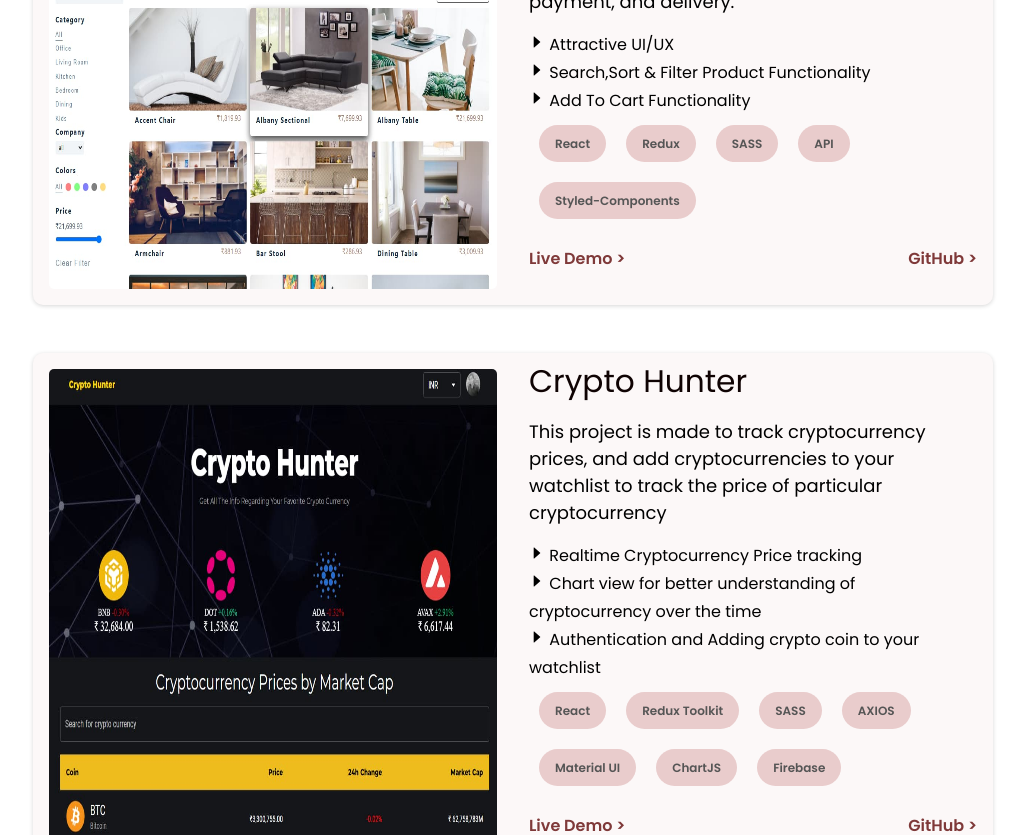
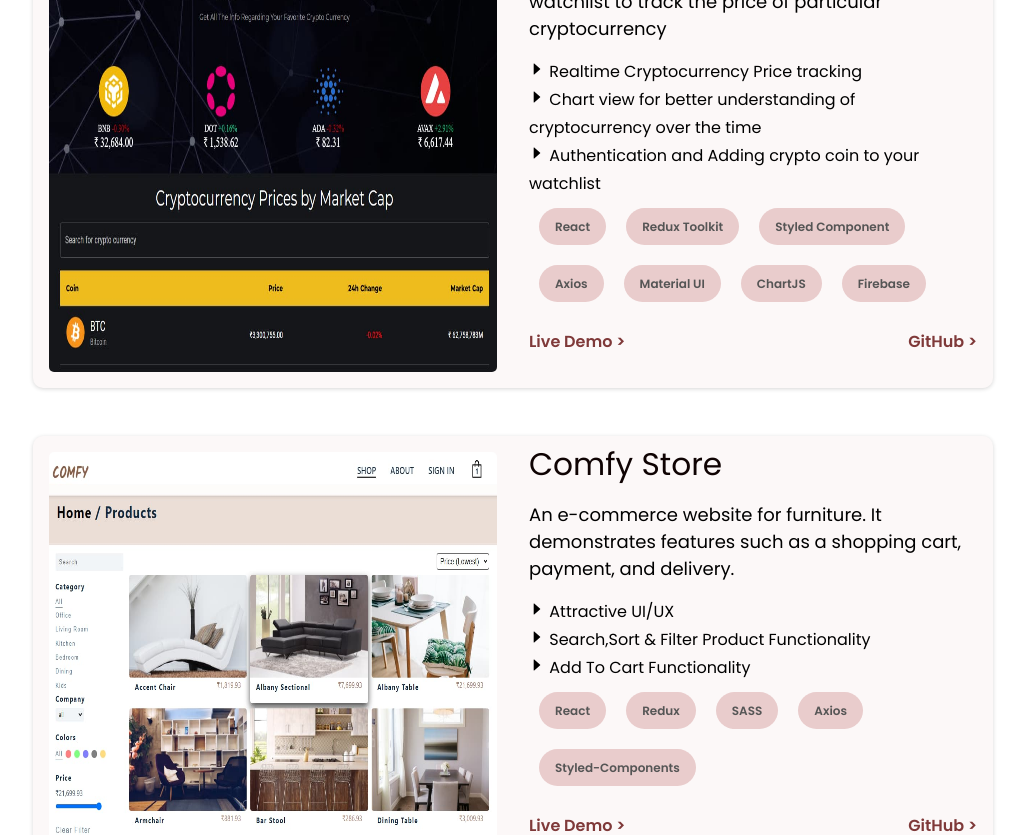
Before and after one commit to shyamayadav154/react-final-portfolio, a React (Create React App) app: page / in a window 1280 px wide. Shown: the part 2000-2835 px from the top of the page, without its empty margins (127-1152 px from the left). Built offline with nearby package versions, Linux system fonts and the light colour scheme.

Commit message:
little changtein data

```diff
--- a/src/data/data.js
+++ b/src/data/data.js
@@ -4,26 +4,6 @@
 import img3 from '../assets/crypto hunter.jpg'
 
 export const projectData = [
-  {
-    id: 2,
-    title: 'Comfy Store',
-    desc: 'An e-commerce website for furniture. It demonstrates features such as a shopping cart, payment, and delivery.',
-    features: [
-      { id: 1, name: 'Attractive UI/UX' },
-      { id: 2, name: 'Search,Sort & Filter Product Functionality' },
-      { id: 3, name: 'Add To Cart Functionality' },
-    ],
-    techStacks: [
-      { id: 1, name: 'React' },
-      { id: 2, name: 'Redux' },
-      { id: 3, name: 'SASS' },
-      { id: 4, name: 'API' },
-      { id: 5, name: 'Styled-Components' },
-    ],
-    img: img2,
-    url: 'https://comfy-store-v1.netlify.app/',
-    repo: 'https://github.com/shyamayadav154/comfy-store',
-  },
   {
     id: 3,
     title: 'Crypto Hunter',
@@ -42,8 +22,8 @@
     techStacks: [
       { id: 1, name: 'React' },
       { id: 2, name: 'Redux Toolkit' },
-      { id: 3, name: 'SASS' },
-      { id: 4, name: 'AXIOS' },
+      { id: 3, name: 'Styled Component' },
+      { id: 4, name: 'Axios' },
       { id: 5, name: 'Material UI' },
       { id: 6, name: 'ChartJS' },
       { id: 7, name: 'Firebase' },
@@ -52,6 +32,27 @@
     url: 'https://crypto-hunter-v1.netlify.app/',
     repo: 'https://github.com/shyamayadav154/cyrpto-hunter',
   },
+  {
+    id: 2,
+    title: 'Comfy Store',
+    desc: 'An e-commerce website for furniture. It demonstrates features such as a shopping cart, payment, and delivery.',
+    features: [
+      { id: 1, name: 'Attractive UI/UX' },
+      { id: 2, name: 'Search,Sort & Filter Product Functionality' },
+      { id: 3, name: 'Add To Cart Functionality' },
+    ],
+    techStacks: [
+      { id: 1, name: 'React' },
+      { id: 2, name: 'Redux' },
+      { id: 3, name: 'SASS' },
+      { id: 4, name: 'Axios' },
+      { id: 5, name: 'Styled-Components' },
+    ],
+    img: img2,
+    url: 'https://comfy-store-v1.netlify.app/',
+    repo: 'https://github.com/shyamayadav154/comfy-store',
+  },
+
   {
     id: 1,
     title: 'WatchList.com',
```
